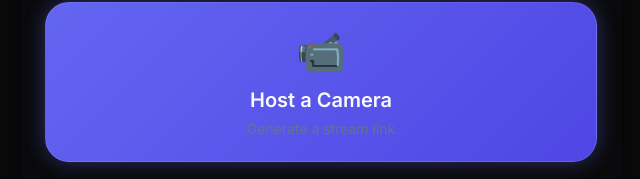
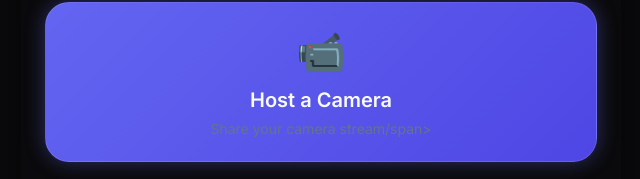
Before and after one commit to caraya10/joint_cam, a website: page public/index.html in a window 1280 px wide. Shown: the part 231-410 px from the top of the page, 319-959 px from the left. Drawn offline with nearby package versions, Linux system fonts and the light colour scheme; no server answers.

Commit message:
Changed some text

```diff
--- a/public/index.html
+++ b/public/index.html
@@ -24,7 +24,7 @@
                 <button id="btn-home-camera" class="btn btn-primary btn-large">
                     <span class="icon">📹</span>
                     <span class="text">Host a Camera</span>
-                    <span class="subtext">Generate a stream link</span>
+                    <span class="subtext">Share your camera stream/span>
                 </button>
 
                 <button id="btn-home-monitor" class="btn btn-secondary btn-large">
```
